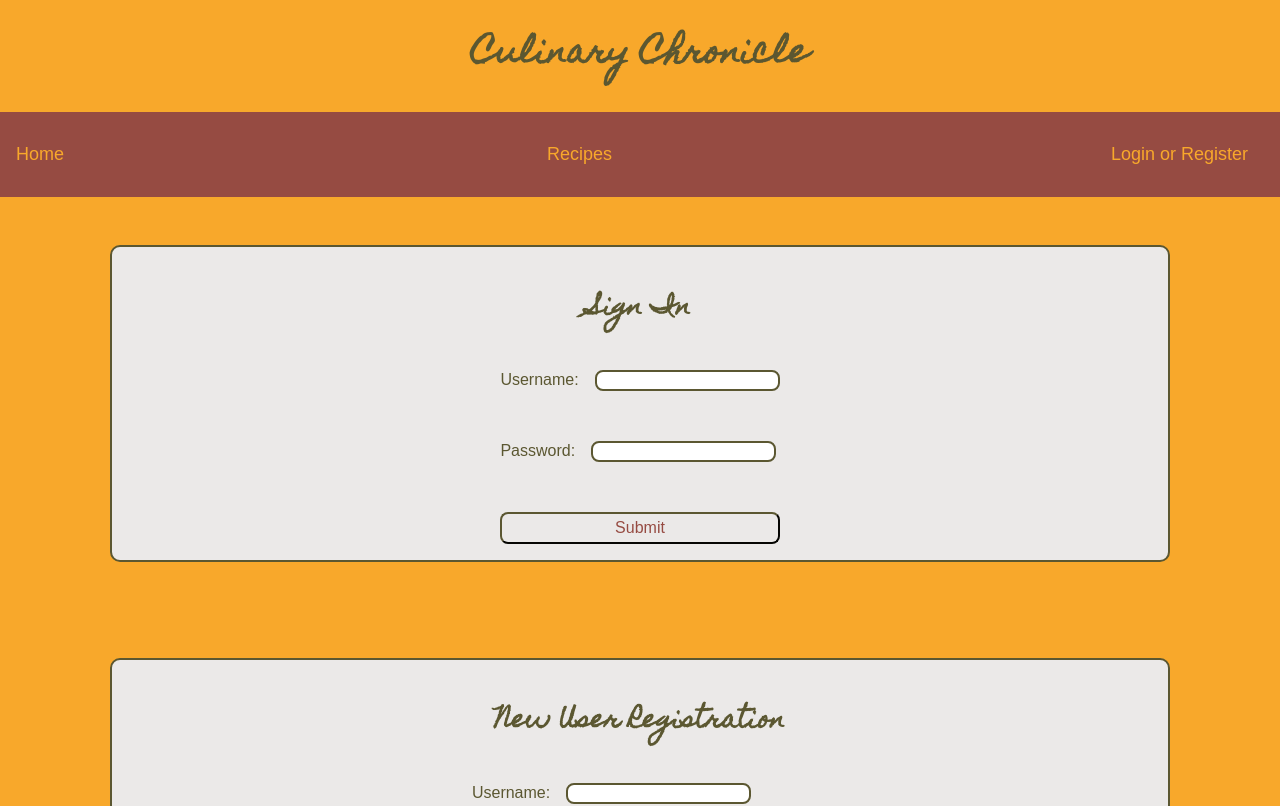
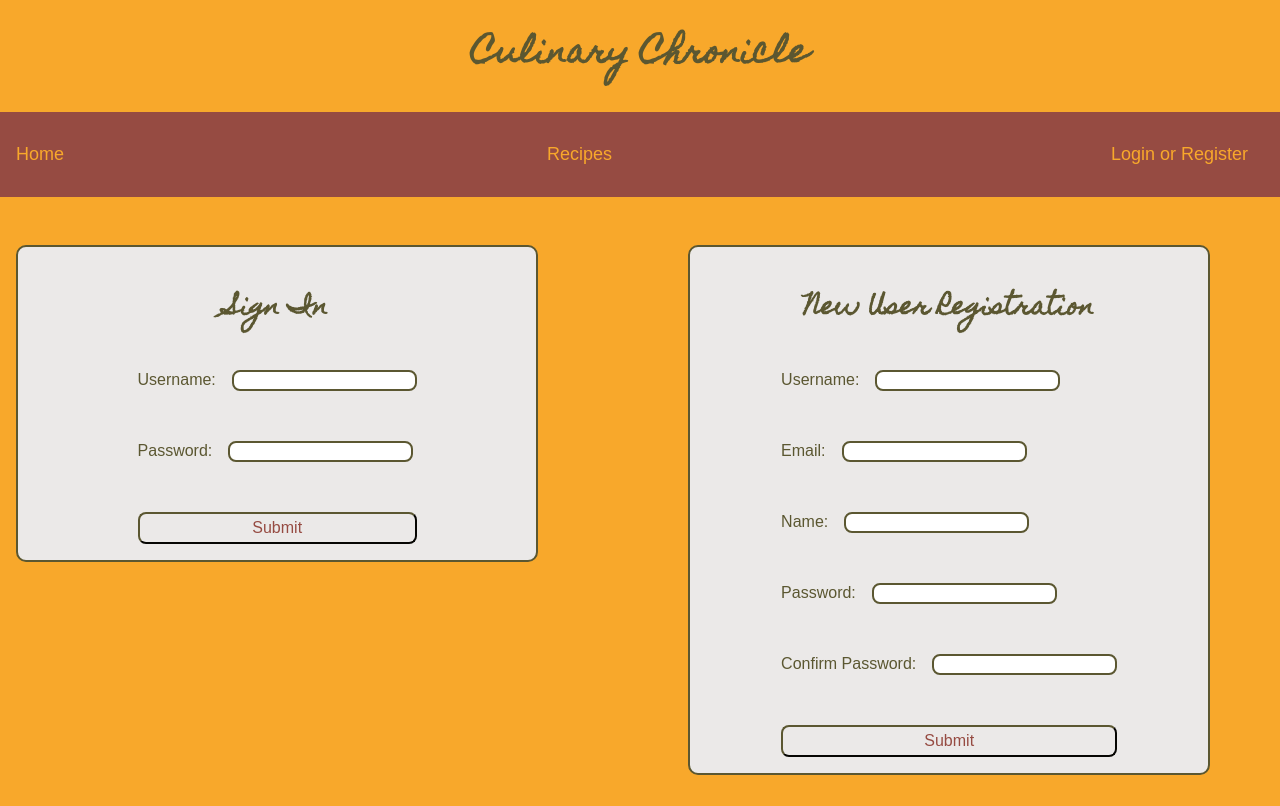
Before and after one commit to Lab-Rats-Fullstack/Lab-Rats, a React (Vite) app in the folder FE/: page /login in a window 1280 px wide. Shown: the top 806 px of the page. Built offline with nearby package versions, Linux system fonts and the light colour scheme; a web font is replaced by a local one.

Commit message:
fixed login formatting (#179)

```diff
--- a/FE/src/index.css
+++ b/FE/src/index.css
@@ -689,8 +689,8 @@ a:focus {
 .wrapper {
   width: 100%;
   display: grid;
-  place-items: center;
-  /* grid-template-columns: 1fr 1fr; */
+  place-items: start;
+  grid-template-columns: 1fr 1fr;
   gap: 4rem;
   margin-block: 2rem;
 }
```
